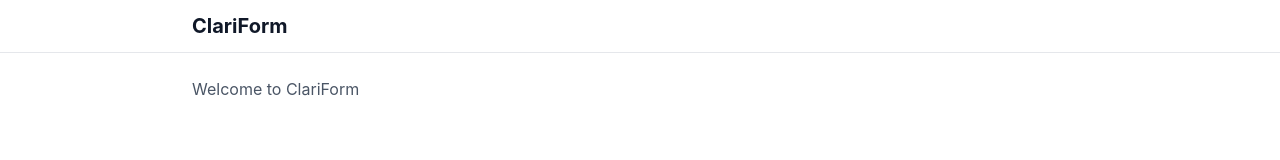
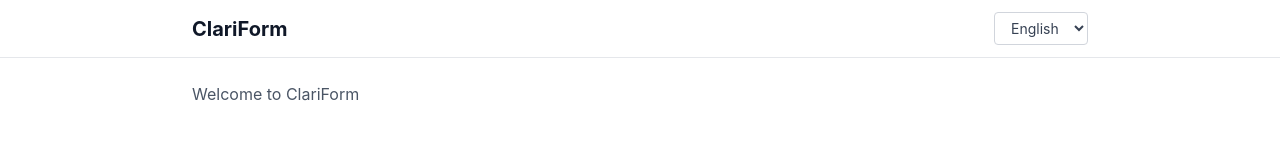
Before and after one commit to YASSERRMD/ClariForm, a React (Vite) app: page / in a window 1280 px wide. Shown: the top 160 px of the page. Built offline with nearby package versions, Linux system fonts and the light colour scheme.

Commit message:
feat(ui): integrate language provider into app shell

```diff
--- a/src/components/AppShell.tsx
+++ b/src/components/AppShell.tsx
@@ -1,13 +1,16 @@
-export interface AppShellProps {
-  children: React.ReactNode
-}
+import { LanguageProvider, useLanguage } from '../i18n/LanguageProvider'
+import { LanguageSwitcher } from './LanguageSwitcher'
+import { t } from '../i18n/t'
 
-export function AppShell({ children }: AppShellProps) {
+function AppShellInner({ children }: { children: React.ReactNode }) {
+  const { language } = useLanguage()
+
   return (
     <div className="flex min-h-screen flex-col">
       <header className="border-b border-gray-200 bg-white px-4 py-3">
         <div className="mx-auto flex max-w-4xl items-center justify-between">
-          <h1 className="text-xl font-bold text-gray-900">ClariForm</h1>
+          <h1 className="text-xl font-bold text-gray-900">{t('app.name', language)}</h1>
+          <LanguageSwitcher />
         </div>
       </header>
       <main className="flex-1 px-4 py-6">
@@ -15,9 +18,21 @@ export function AppShell({ children }: AppShellProps) {
       </main>
       <footer className="border-t border-gray-200 bg-gray-50 px-4 py-3">
         <div className="mx-auto max-w-4xl text-center text-sm text-gray-500">
-          Your data stays in your browser. No information is sent to the cloud.
+          {t('footer.privacy', language)}
         </div>
       </footer>
     </div>
   )
 }
+
+export interface AppShellProps {
+  children: React.ReactNode
+}
+
+export function AppShell({ children }: AppShellProps) {
+  return (
+    <LanguageProvider>
+      <AppShellInner>{children}</AppShellInner>
+    </LanguageProvider>
+  )
+}
```
